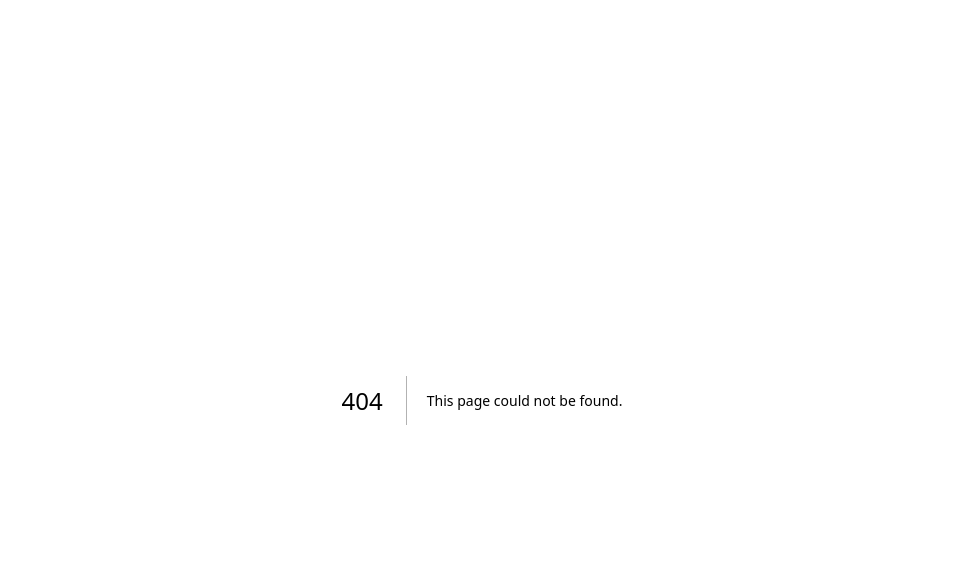
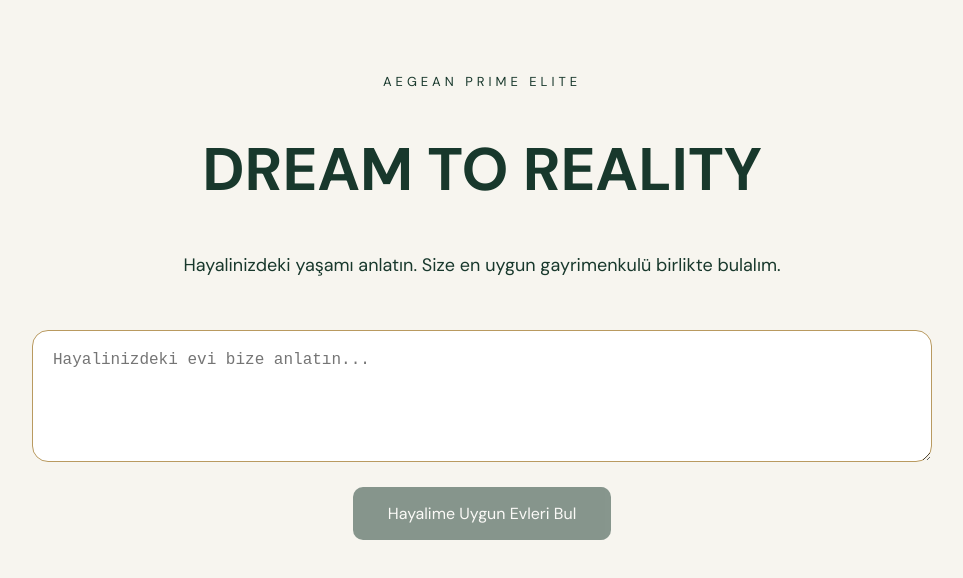
Before and after one commit to ibrahimcabar/Aegean-Prime-Elite-1, a Next.js app: page /dream-to-reality in a window 1280 px wide. Before the commit this address had no page. Shown: the top 578 px of the page, without its empty margins (158-1121 px from the left). Built offline with nearby package versions, Linux system fonts and the light colour scheme; a web font is replaced by a local one.

Commit message:
Create page.tsx
Add Dream to Reality page

```diff
--- /dev/null
+++ b/app/dream-to-reality/page.tsx
@@ -0,0 +1,74 @@
+"use client";
+
+import { useState } from "react";
+
+export default function DreamToRealityPage() {
+  const [dream, setDream] = useState("");
+
+  return (
+    <main
+      style={{
+        minHeight: "100vh",
+        background: "#f7f5ef",
+        padding: "60px 20px",
+        color: "#18382c",
+      }}
+    >
+      <div
+        style={{
+          maxWidth: "900px",
+          margin: "0 auto",
+          textAlign: "center",
+        }}
+      >
+        <p style={{ letterSpacing: "4px", fontSize: "13px" }}>
+          AEGEAN PRIME ELITE
+        </p>
+
+        <h1 style={{ fontSize: "clamp(32px, 6vw, 60px)" }}>
+          DREAM TO REALITY
+        </h1>
+
+        <p style={{ fontSize: "18px", lineHeight: 1.8 }}>
+          Hayalinizdeki yaşamı anlatın.
+          Size en uygun gayrimenkulü birlikte bulalım.
+        </p>
+
+        <textarea
+          value={dream}
+          onChange={(e) => setDream(e.target.value)}
+          placeholder="Hayalinizdeki evi bize anlatın..."
+          aria-label="Hayalinizdeki ev"
+          rows={5}
+          style={{
+            width: "100%",
+            boxSizing: "border-box",
+            padding: "20px",
+            borderRadius: "16px",
+            border: "1px solid #b99a60",
+            fontSize: "16px",
+            marginTop: "30px",
+          }}
+        />
+
+        <button
+          type="button"
+          disabled={!dream.trim()}
+          style={{
+            marginTop: "20px",
+            padding: "16px 35px",
+            borderRadius: "10px",
+            border: "none",
+            background: "#18382c",
+            color: "#ffffff",
+            fontSize: "16px",
+            cursor: dream.trim() ? "pointer" : "not-allowed",
+            opacity: dream.trim() ? 1 : 0.5,
+          }}
+        >
+          Hayalime Uygun Evleri Bul
+        </button>
+      </div>
+    </main>
+  );
+}
```
